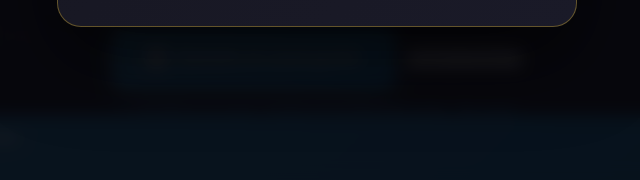
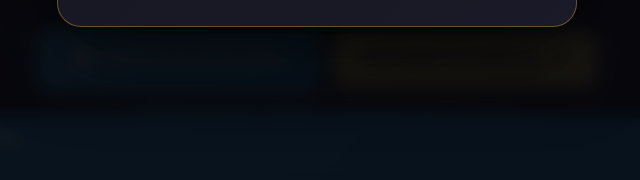
Before and after one commit to maurounion10-lab/accesoia-app, a plain HTML site: page calendario-ia.html in a window 1280 px wide. Shown: the part 620-800 px from the top of the page, 323-963 px from the left. Drawn offline with Linux system fonts and the light colour scheme.

Commit message:
style: CTA 'Obtener Acceso IA' look dorado prominente + cache bust del gate.js

```diff
--- a/calendario-ia.html
+++ b/calendario-ia.html
@@ -516,6 +516,33 @@ footer.site-foot a { color: var(--gold); margin: 0 10px; text-decoration: none;
 .lead-form-msg { font-size: 0.78rem; color: rgba(255,255,255,0.55); margin-top: 6px; min-height: 1.2em; }
 .lead-form-msg.error { color: #ff8585; }
 .lead-form-msg.ok { color: #00e676; }
+
+/* Nuevo: CTA inline grande y dorado que abre el gate */
+.lead-form-cta {
+  display: inline-flex; align-items: center; justify-content: center; gap: 10px;
+  background: linear-gradient(135deg, #f5cd47 0%, #d4af37 100%);
+  color: #0a0a0f; border: 0; cursor: pointer;
+  padding: 16px 28px; border-radius: 12px;
+  font-family: inherit; font-weight: 900; font-size: 1.02rem;
+  letter-spacing: 0.5px; text-transform: uppercase;
+  box-shadow: 0 8px 20px rgba(212,175,55,0.32), 0 0 0 1px rgba(255,255,255,0.08) inset;
+  transition: transform .15s ease, box-shadow .15s ease, background .15s ease;
+  min-width: 220px; white-space: nowrap;
+}
+.lead-form-cta::after {
+  content: "→"; font-size: 1.1rem; font-weight: 900;
+  transition: transform .2s ease;
+}
+.lead-form-cta:hover {
+  transform: translateY(-2px);
+  background: linear-gradient(135deg, #ffe04a 0%, #f5cd47 100%);
+  box-shadow: 0 14px 30px rgba(212,175,55,0.45), 0 0 0 1px rgba(255,255,255,0.10) inset;
+}
+.lead-form-cta:hover::after { transform: translateX(4px); }
+.lead-form-cta:active { transform: translateY(0); }
+@media (max-width: 520px) {
+  .lead-form-cta { width: 100%; padding: 16px 22px; font-size: 0.98rem; }
+}
 @media (max-width: 520px) {
   .lead-form { width: 100%; max-width: 100%; flex-direction: column; padding: 8px; }
   .lead-form input[type="email"] { padding: 12px 8px; }
@@ -1059,6 +1086,6 @@ footer.site-foot a { color: var(--gold); margin: 0 10px; text-decoration: none;
 
 
 
-<script src="/img/gate.js" defer></script>
+<script src="/img/gate.js?v=4" defer></script>
 </body>
 </html>
```
Also changed, not shown: estadisticas-ia.html (+28 -1 lines), predicciones-ia.html (+28 -1 lines).
